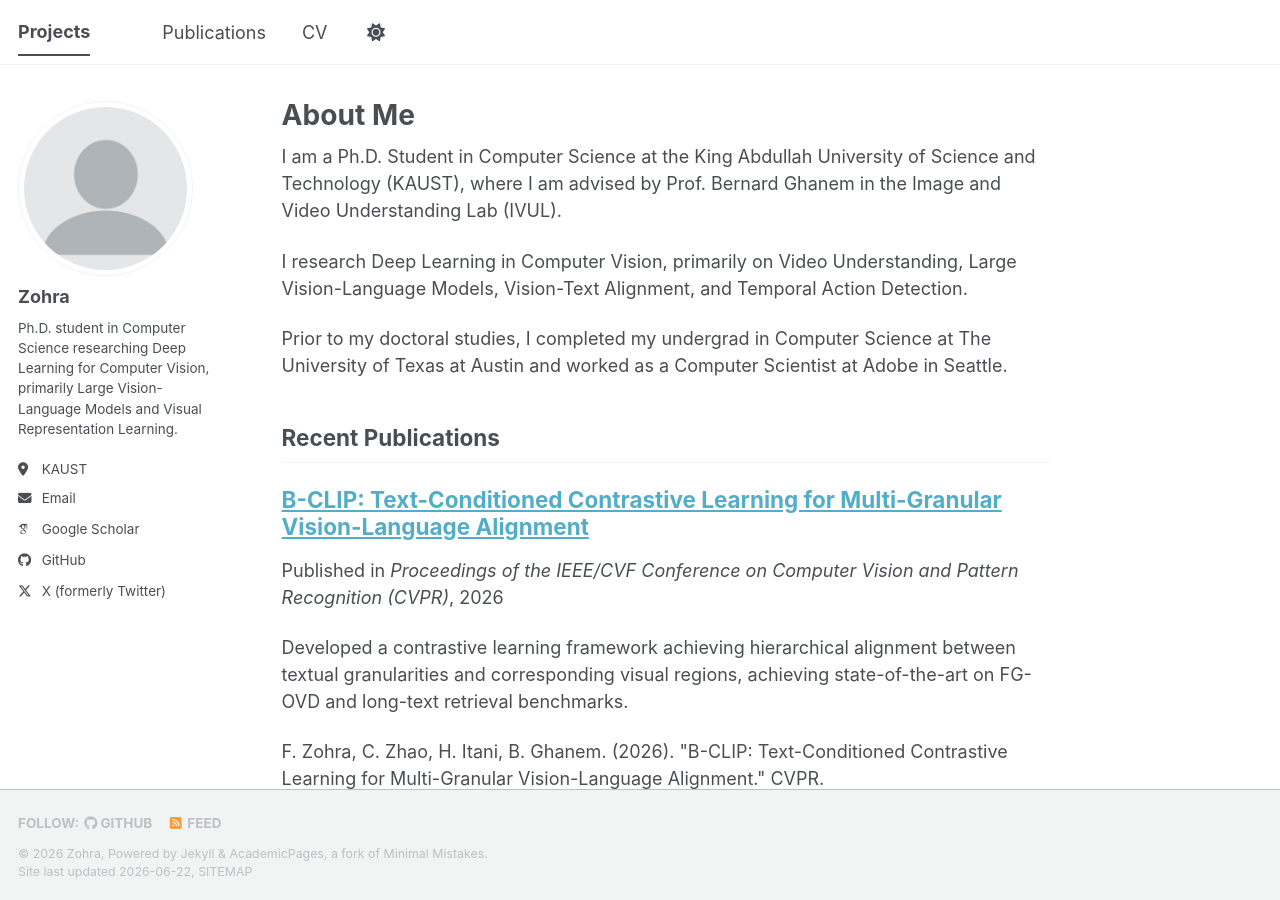
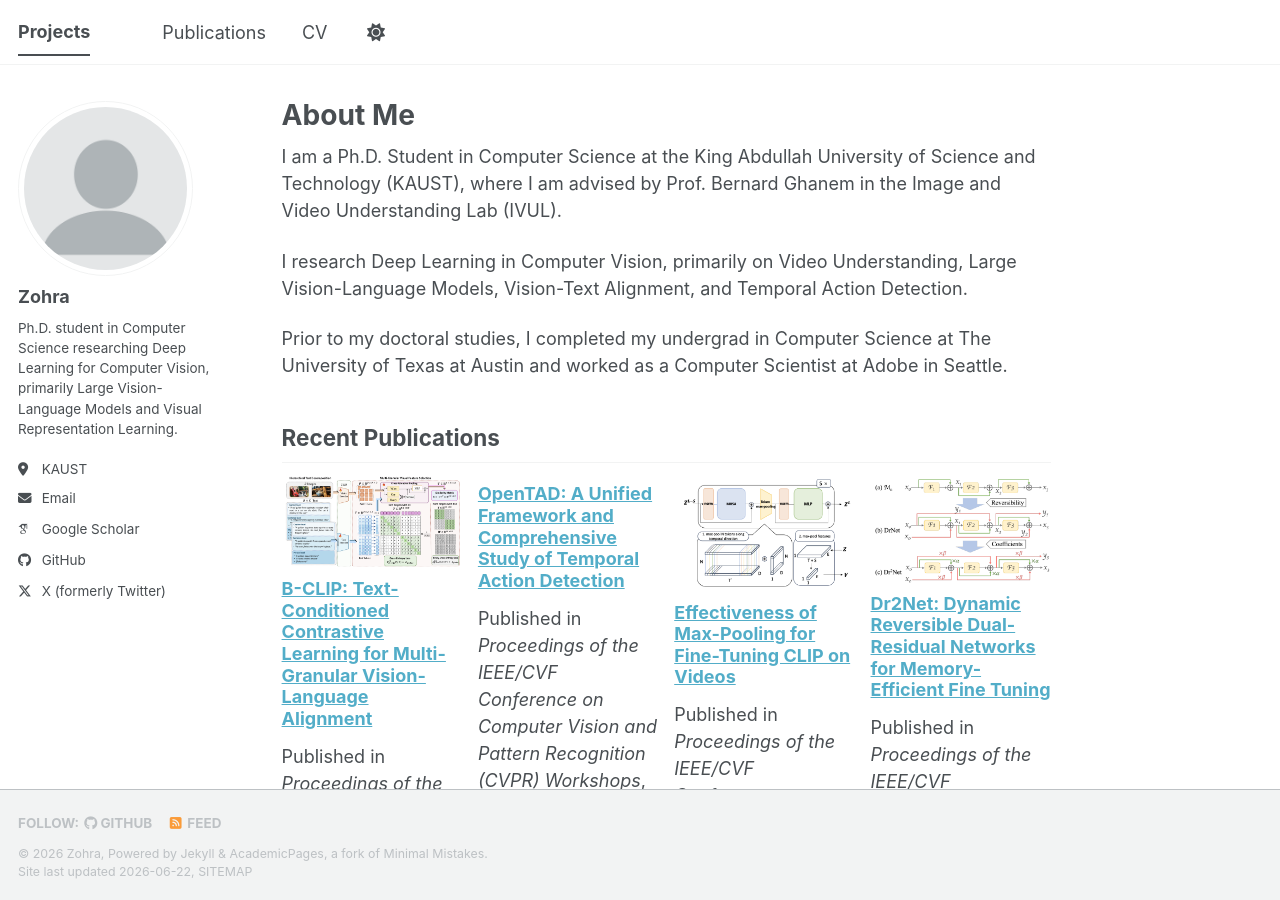
Before and after one commit to fzohra/fzohra.github.io, a Jekyll site: the page built from _pages/about.md, in a window 1280 px wide and 900 px high. Built offline with Jekyll 4.4.1, drawn with Linux system fonts in a browser that asks for light colours; some web fonts are replaced; a script that is not in the unit is left out.

Commit message:
Update about.md

```diff
--- a/_pages/about.md
+++ b/_pages/about.md
@@ -15,6 +15,8 @@ Prior to my doctoral studies, I completed my undergrad in Computer Science at Th
 
 ## Recent Publications
 
-{% for post in site.publications reversed %}
-  {% include archive-single.html %}
-{% endfor %}
+<div class="grid__wrapper">
+  {% for post in site.publications reversed %}
+    {% include archive-single.html type="grid" %}
+  {% endfor %}
+</div>
```
